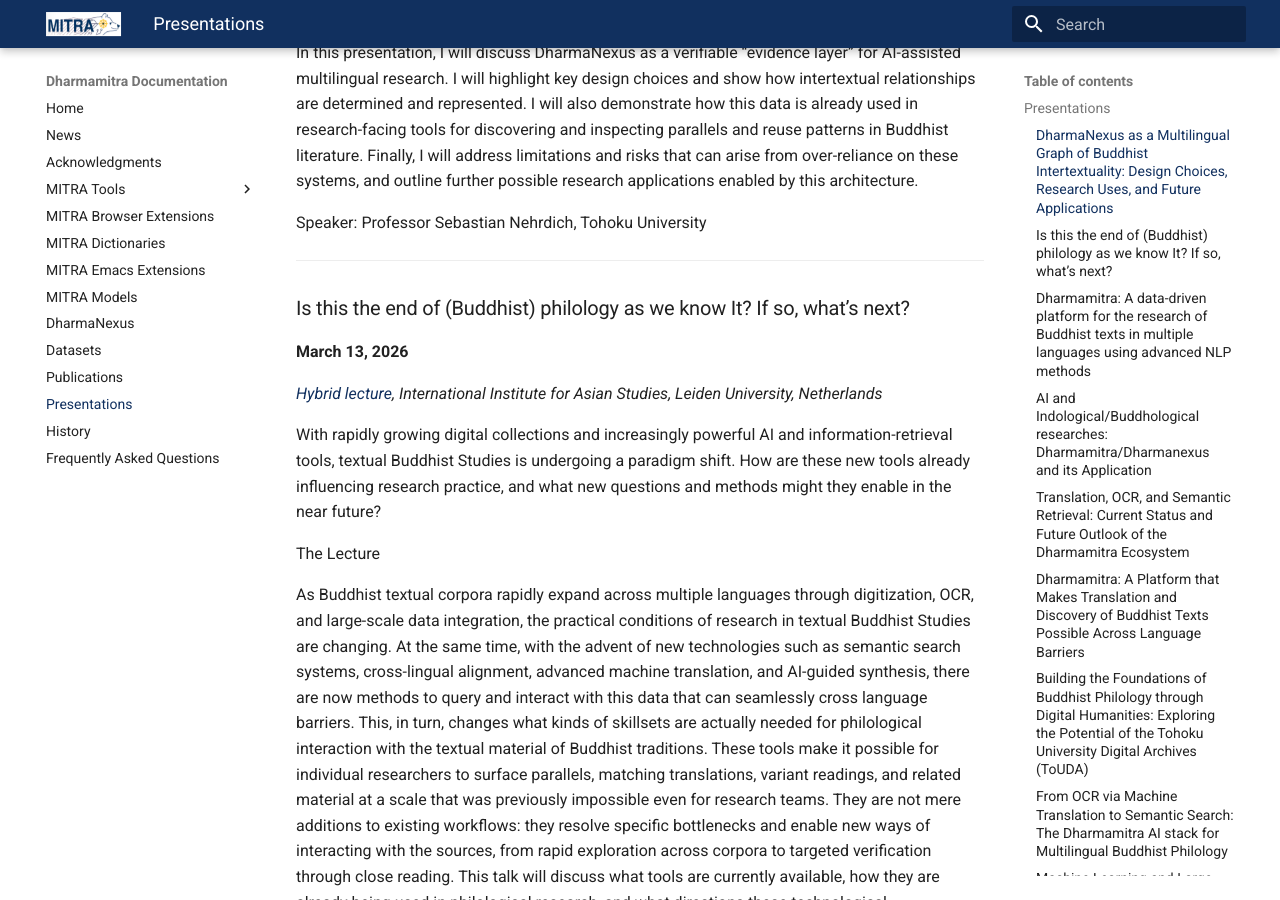
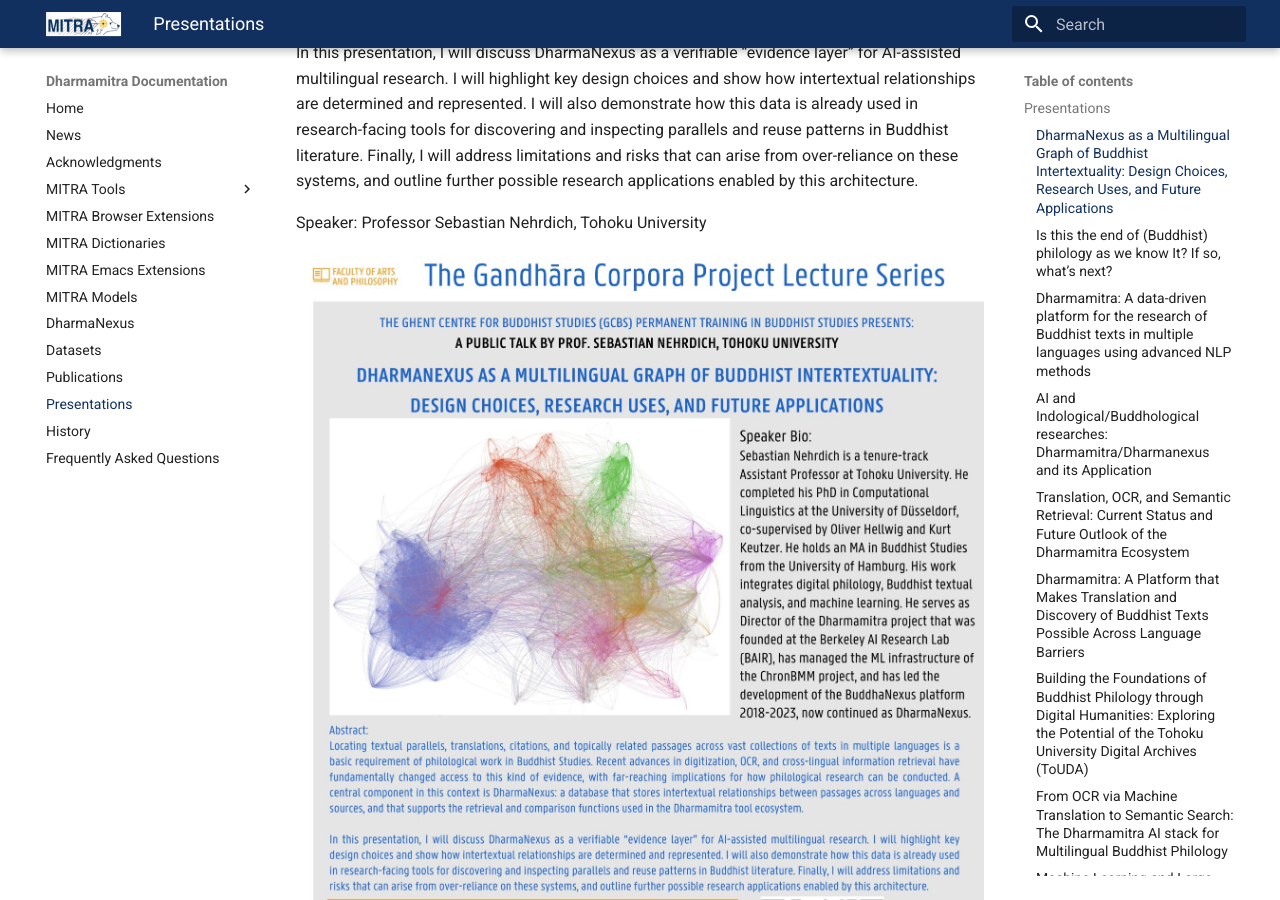
Before and after one commit to dharmamitra/dharmamitra-guides, an MkDocs documentation site: the page built from docs/presentations.md, in a window 1280 px wide and 900 px high, scrolled down 596 px. Built offline with MkDocs 1.6.1 and Material for MkDocs 9.7.7, drawn with Linux system fonts in a browser that asks for light colours.

Commit message:
Update presentations.md

```diff
--- a/docs/presentations.md
+++ b/docs/presentations.md
@@ -11,7 +11,7 @@
 
 Speaker: Professor Sebastian Nehrdich, Tohoku University
 
-
+![Ghent_talk_poster](assets/Ghent_talk_Poster.jpg)
 
 ---
 
@@ -28,8 +28,6 @@
 This talk will discuss what tools are currently available, how they are already being used in philological research, and what directions these technological developments might take in the immediate future. It will also reflect on what shape philology might take in an age where evidence discovery becomes increasingly automated.
 
 Speaker: Sebastian Nehrdich (Tohoku University, Japan)
-
-![Ghent_talk_poster](assets/Ghent_talk_Poster.jpg)
 
 ---
 
```
